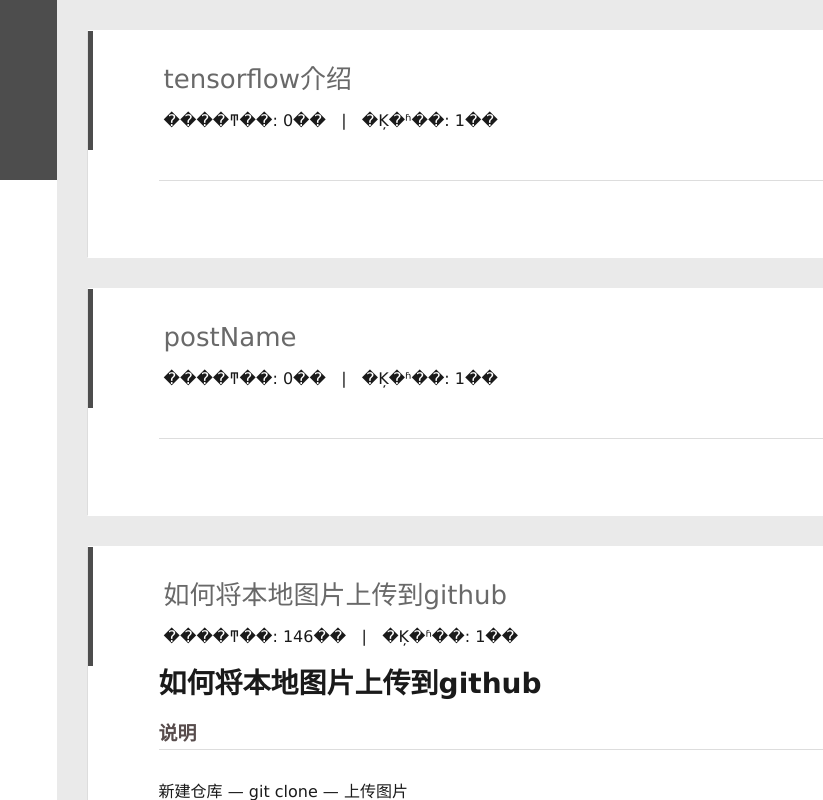
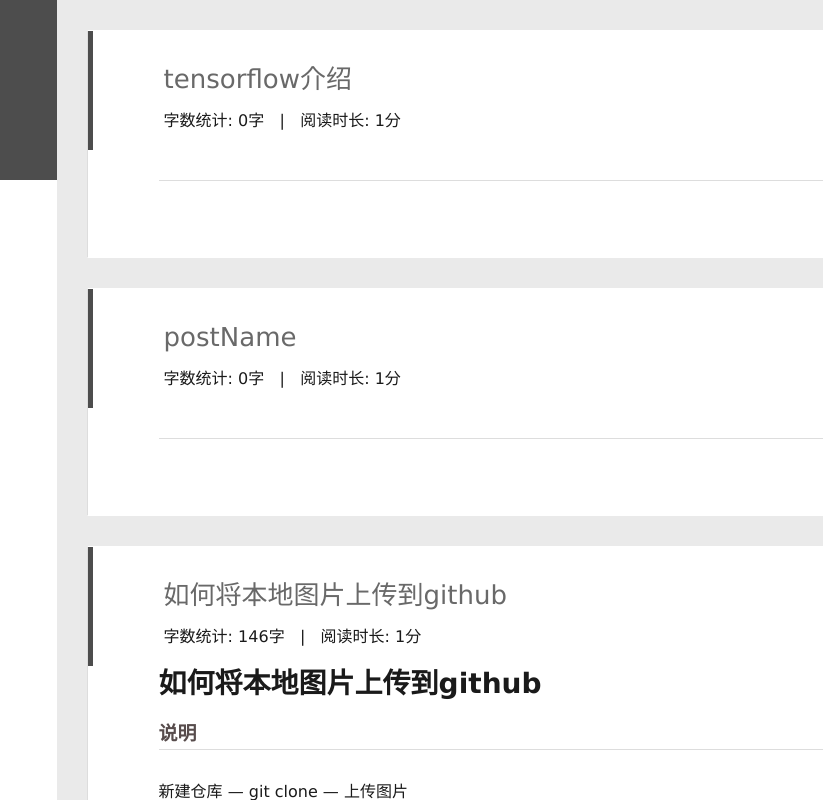
Before and after one commit to mrlightman5/mrlightman5.github.io, a plain HTML site: page index.html in a window 1280 px wide. Shown: the full height of the page, 243-1066 px from the left. Drawn offline with Linux system fonts and the light colour scheme.

Commit message:
Site updated: 2019-03-10 10:32:11

```diff
--- a/index.html
+++ b/index.html
@@ -178,8 +178,8 @@
     <span class="post-time">
       <span class="post-meta-item-icon">
         <i class="fa fa-keyboard-o"></i>
-        <span class="post-meta-item-text">  ����ͳ��: </span>
-        <span class="post-count">0��</span>
+        <span class="post-meta-item-text">  字数统计: </span>
+        <span class="post-count">0字</span>
       </span>
     </span>
 
@@ -187,8 +187,8 @@
       &nbsp; | &nbsp;
       <span class="post-meta-item-icon">
         <i class="fa fa-hourglass-half"></i>
-        <span class="post-meta-item-text">  �Ķ�ʱ��: </span>
-        <span class="post-count">1��</span>
+        <span class="post-meta-item-text">  阅读时长: </span>
+        <span class="post-count">1分</span>
       </span>
     </span>
 </div>
@@ -261,8 +261,8 @@
     <span class="post-time">
       <span class="post-meta-item-icon">
         <i class="fa fa-keyboard-o"></i>
-        <span class="post-meta-item-text">  ����ͳ��: </span>
-        <span class="post-count">0��</span>
+        <span class="post-meta-item-text">  字数统计: </span>
+        <span class="post-count">0字</span>
       </span>
     </span>
 
@@ -270,8 +270,8 @@
       &nbsp; | &nbsp;
       <span class="post-meta-item-icon">
         <i class="fa fa-hourglass-half"></i>
-        <span class="post-meta-item-text">  �Ķ�ʱ��: </span>
-        <span class="post-count">1��</span>
+        <span class="post-meta-item-text">  阅读时长: </span>
+        <span class="post-count">1分</span>
       </span>
     </span>
 </div>
@@ -344,8 +344,8 @@
     <span class="post-time">
       <span class="post-meta-item-icon">
         <i class="fa fa-keyboard-o"></i>
-        <span class="post-meta-item-text">  ����ͳ��: </span>
-        <span class="post-count">146��</span>
+        <span class="post-meta-item-text">  字数统计: </span>
+        <span class="post-count">146字</span>
       </span>
     </span>
 
@@ -353,8 +353,8 @@
       &nbsp; | &nbsp;
       <span class="post-meta-item-icon">
         <i class="fa fa-hourglass-half"></i>
-        <span class="post-meta-item-text">  �Ķ�ʱ��: </span>
-        <span class="post-count">1��</span>
+        <span class="post-meta-item-text">  阅读时长: </span>
+        <span class="post-count">1分</span>
       </span>
     </span>
 </div>
@@ -443,8 +443,8 @@
     <span class="post-time">
       <span class="post-meta-item-icon">
         <i class="fa fa-keyboard-o"></i>
-        <span class="post-meta-item-text">  ����ͳ��: </span>
-        <span class="post-count">675��</span>
+        <span class="post-meta-item-text">  字数统计: </span>
+        <span class="post-count">675字</span>
       </span>
     </span>
 
@@ -452,8 +452,8 @@
       &nbsp; | &nbsp;
       <span class="post-meta-item-icon">
         <i class="fa fa-hourglass-half"></i>
-        <span class="post-meta-item-text">  �Ķ�ʱ��: </span>
-        <span class="post-count">2��</span>
+        <span class="post-meta-item-text">  阅读时长: </span>
+        <span class="post-count">2分</span>
       </span>
     </span>
 </div>
```
Also changed, not shown: 2019/03/09/如何将本地图片上传至github中/index.html (+4 -4 lines), 2019/03/09/生成blog/index.html (+4 -4 lines), 2019/03/10/postName/index.html (+4 -4 lines), 2019/03/10/tensorflow介绍/index.html (+4 -4 lines).
